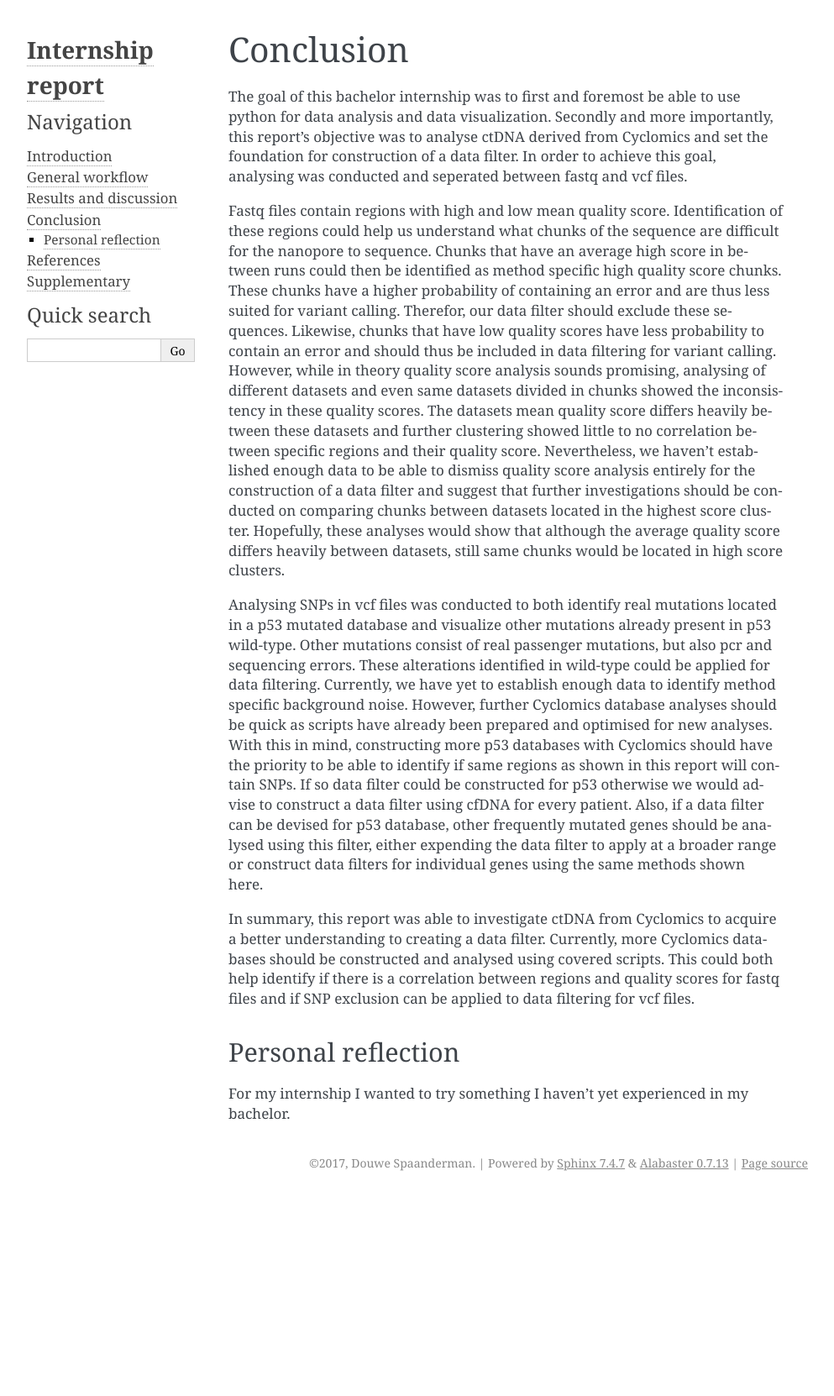
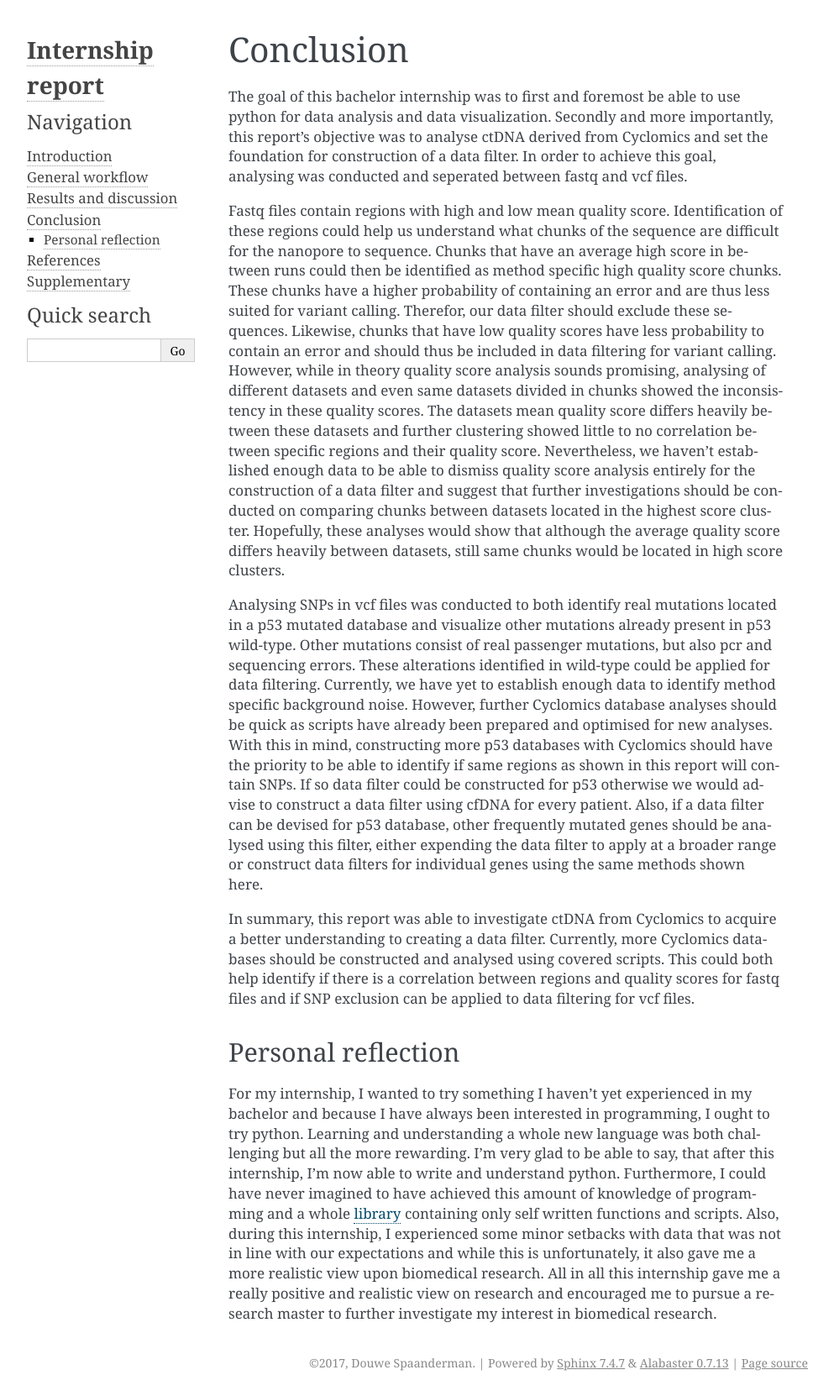
Before and after one commit to 25shmeckles/NaDA, a Sphinx documentation site: the page built from Documentation/source/Conclusion.rst, in a window 1280 px wide. Shown: the whole page at 84% size, without its empty margins (148-1141 px from the left). Built offline with Sphinx 7.4.7, drawn with Linux system fonts in a browser that asks for light colours; before the commit the page ends 1424 px from its top, so only the background shows below that.

Commit message:
Documentation update

```diff
--- a/Documentation/source/Conclusion.rst
+++ b/Documentation/source/Conclusion.rst
@@ -10,4 +10,6 @@
 
 Personal reflection
 +++++++++++++++++++
-For my internship I wanted to try something I haven't yet experienced in my bachelor.
+For my internship, I wanted to try something I haven't yet experienced in my bachelor and because I have always been interested in programming, I ought to try python. Learning and understanding a whole new language was both challenging but all the more rewarding. I'm very glad to be able to say, that after this internship, I'm now able to write and understand python. Furthermore, I could have never imagined to have achieved this amount of knowledge of programming and a whole library_ containing only self written functions and scripts. Also, during this internship, I experienced some minor setbacks with data that was not in line with our expectations and while this is unfortunately, it also gave me a more realistic view upon biomedical research. All in all this internship gave me a really positive and realistic view on research and encouraged me to pursue a research master to further investigate my interest in biomedical research.
+
+.. _library: https://github.com/DouweSpaanderman/NaDA/
--- a/Documentation/source/index.rst
+++ b/Documentation/source/index.rst
@@ -29,3 +29,7 @@
    Conclusion
    References
    Supplementary
+
+.. figure:: https://raw.githubusercontent.com/DouweSpaanderman/NaDA/master/Documentation/source/_static/Next.png
+   :target: https://htmlpreview.github.io/?https://github.com/DouweSpaanderman/NaDA/blob/master/Documentation/build/html/General%20workflow.html
+   :align:  center
```
Also changed, not shown: Documentation/source/_static/Next.png (added), 14 other files.
